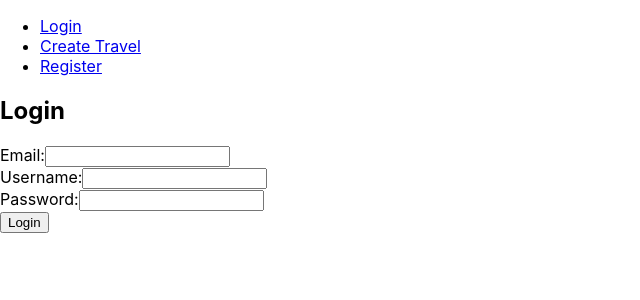
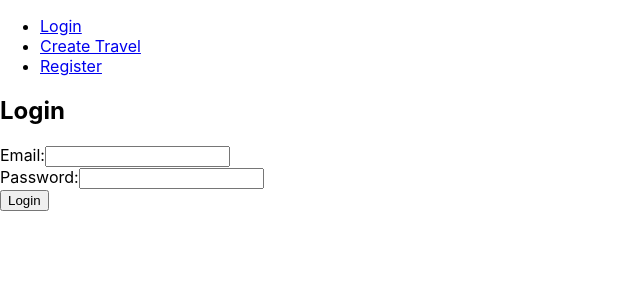
Before and after one commit to pablohgb/travel-planner-front, a React (Create React App) app: page / in a window 1280 px wide. Shown: the top 300 px of the page, without its empty margins (0-640 px from the left). Built offline with nearby package versions, Linux system fonts and the light colour scheme.

Commit message:
edited auth

```diff
--- a/src/pages/LoginPage/LoginPage.jsx
+++ b/src/pages/LoginPage/LoginPage.jsx
@@ -30,14 +30,6 @@
           />
         </div>
         <div>
-          <label>Username:</label>
-          <input
-            type="text"
-            value={username}
-            onChange={(e) => setUsername(e.target.value)}
-          />
-        </div>
-        <div>
           <label>Password:</label>
           <input
             type="password"
```
